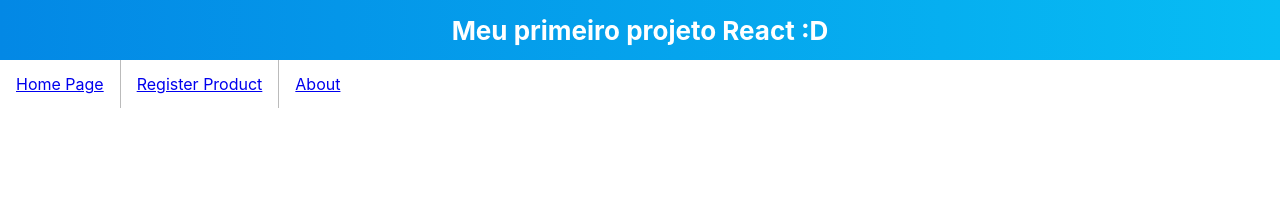
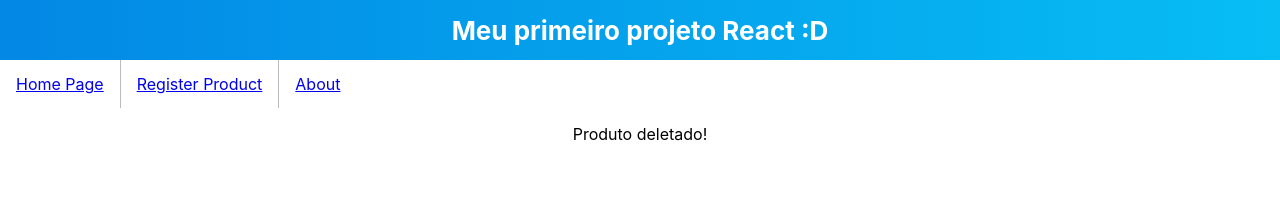
Before and after one commit to DaidotM/first-project-react, a React (Create React App) app: page /delete-product/1 in a window 1280 px wide. Shown: the top 214 px of the page. Built offline with nearby package versions, Linux system fonts and the light colour scheme; no server answers.

Commit message:
Adicionado Deletar produto.

```diff
--- a/src/routes.js
+++ b/src/routes.js
@@ -4,6 +4,7 @@ import { Routes, Route } from 'react-router-dom';
 import Home from './views/home';
 import RegisterProduct from './views/register-product';
 import DetailProduct from './views/detail-product';
+import DeleteProduct from './views/delete-product';
 import About from './views/about';
 
 const Router = () => (
@@ -12,6 +13,7 @@ const Router = () => (
     <Route path='/home' element={<Home/>} />
     <Route path='/register-product' element={<RegisterProduct />} />
     <Route path='/detail-product/:id' element={<DetailProduct />} />
+    <Route path='/delete-product/:id' element={<DeleteProduct />} />
     <Route path='/about' element={<About/>} />
   </Routes>
 );
--- /dev/null
+++ b/src/views/delete-product/index.js
@@ -0,0 +1,24 @@
+import React, { useState }from 'react';
+import api from '../../services/api';
+import { Link, useParams } from 'react-router-dom';
+
+export default function DeleteProduct() {
+
+  const { id } = useParams();
+
+    const [setProduct] = useState();
+      api
+        .get(`/delete-product.php?id=${ id }`)
+        .then((response) => setProduct(response.data))
+        .catch((err) => {
+          console.error("ops! ocorreu um erro" + err);
+        });
+
+    return (
+      <div>
+        <p>
+          Produto deletado!
+        </p>
+      </div>
+    );
+}
--- a/src/views/home/index.js
+++ b/src/views/home/index.js
@@ -35,6 +35,8 @@ export default class Home extends Component {
                 Quantity {product.quantity} <br />
 
                 <Link to={`/detail-product/${product.id}`}>Detalhes do produto.</Link>
+                <br />
+                <Link to={`/delete-product/${product.id}`}>Deletar produto.</Link>
               </p>
             </article>
           )
```
